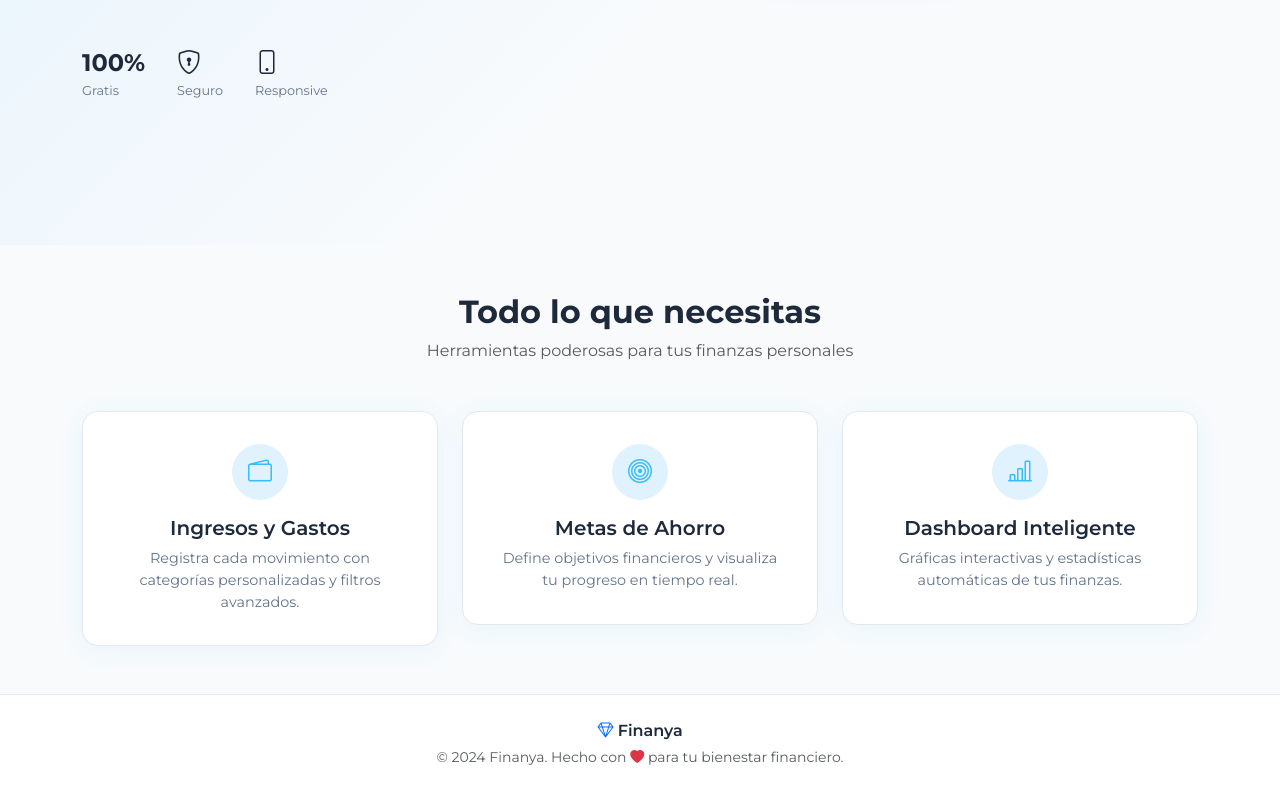
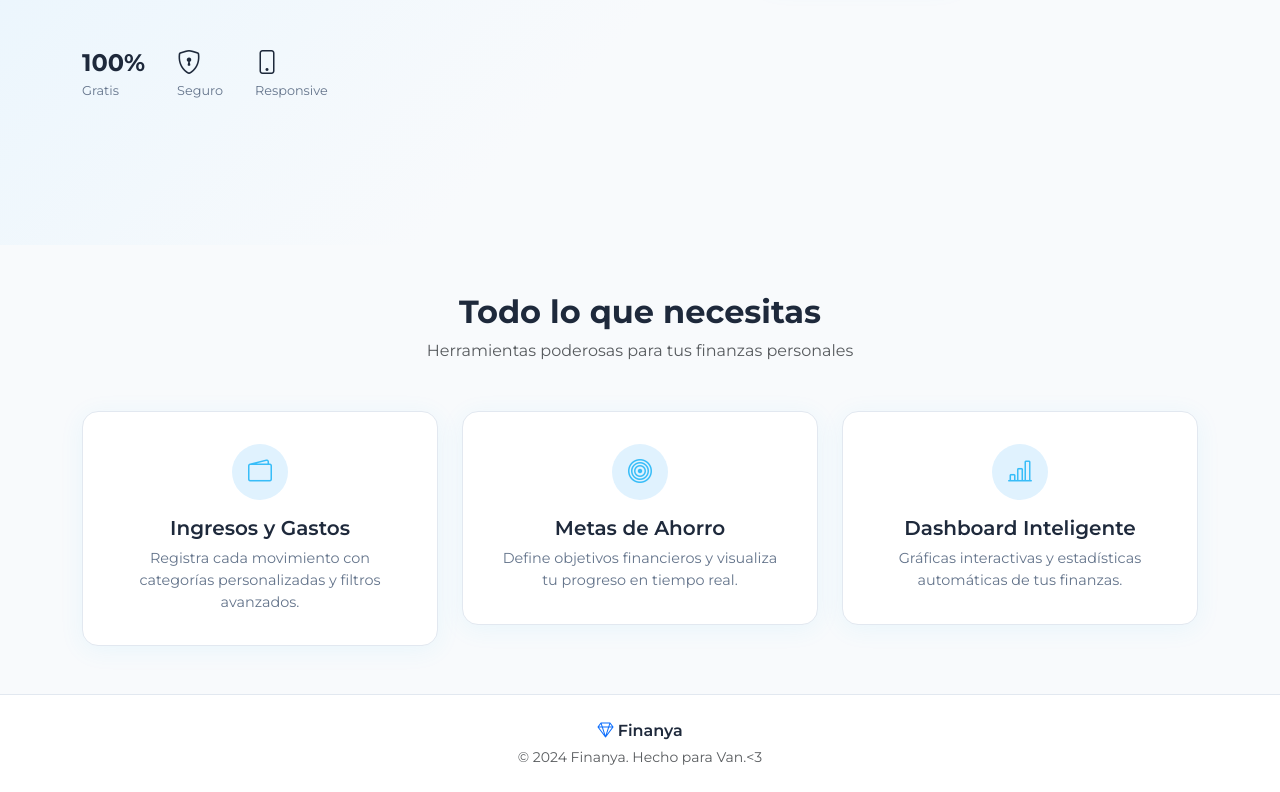
Before and after one commit to AbelGod27/Finanya, a website: page public/index.html in a window 1280 px wide. Shown: the part 635-1427 px from the top of the page. Drawn offline with nearby package versions, Linux system fonts and the light colour scheme.

Commit message:
Modificación del README

```diff
--- a/public/index.html
+++ b/public/index.html
@@ -106,7 +106,7 @@
     <footer class="landing-footer">
       <div class="container text-center py-4">
         <p class="mb-1 fw-semibold"><i class="bi bi-gem text-primary"></i> Finanya</p>
-        <p class="text-muted small mb-0">&copy; 2024 Finanya. Hecho con <i class="bi bi-heart-fill text-danger"></i> para tu bienestar financiero.</p>
+        <p class="text-muted small mb-0">&copy; 2024 Finanya. Hecho para Van.<3</p>
       </div>
     </footer>
   </div>
```
Also changed, not shown: README.md.
